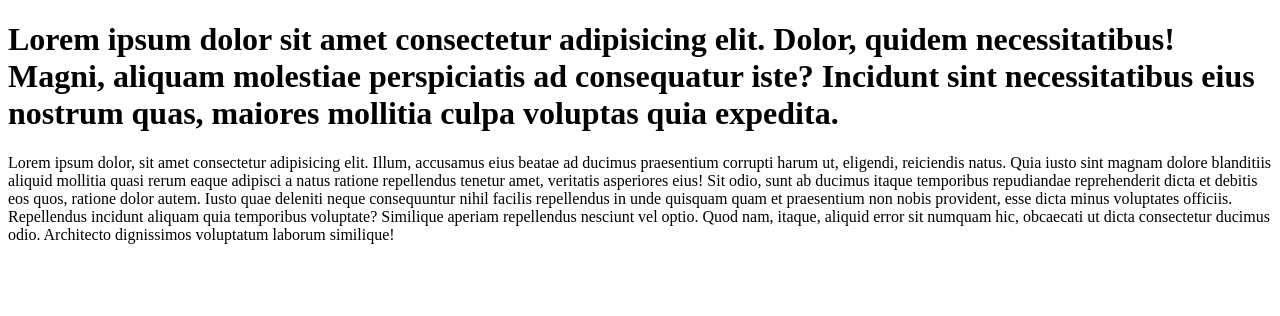
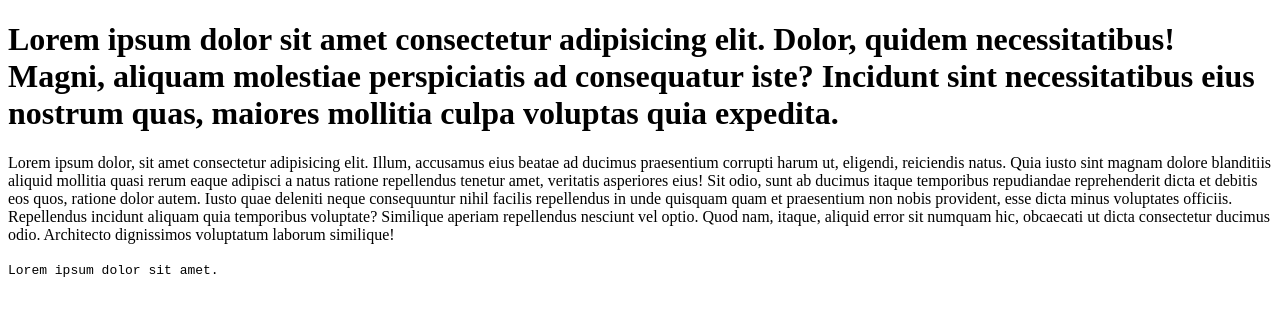
Before and after one commit to kd2105/arya-git, a plain HTML site: page index.html in a window 1280 px wide. Drawn offline with Linux system fonts and the light colour scheme.

Commit message:
create code

```diff
--- a/index.html
+++ b/index.html
@@ -10,6 +10,7 @@
     <h1>Lorem ipsum dolor sit amet consectetur adipisicing elit. Dolor, quidem necessitatibus! Magni, aliquam molestiae perspiciatis ad consequatur iste? Incidunt sint necessitatibus eius nostrum quas, maiores mollitia culpa voluptas quia expedita.</h1>
     <p>Lorem ipsum dolor, sit amet consectetur adipisicing elit. Illum, accusamus eius beatae ad ducimus praesentium corrupti harum ut, eligendi, reiciendis natus. Quia iusto sint magnam dolore blanditiis aliquid mollitia quasi rerum eaque adipisci a natus ratione repellendus tenetur amet, veritatis asperiores eius! Sit odio, sunt ab ducimus itaque temporibus repudiandae reprehenderit dicta et debitis eos quos, ratione dolor autem. Iusto quae deleniti neque consequuntur nihil facilis repellendus in unde quisquam quam et praesentium non nobis provident, esse dicta minus voluptates officiis. Repellendus incidunt aliquam quia temporibus voluptate? Similique aperiam repellendus nesciunt vel optio. Quod nam, itaque, aliquid error sit numquam hic, obcaecati ut dicta consectetur ducimus odio. Architecto dignissimos voluptatum laborum similique!
     </p>
+    <code>Lorem ipsum dolor sit amet.</code>
 
     <script src="script.js"></script>
 </body>
```
